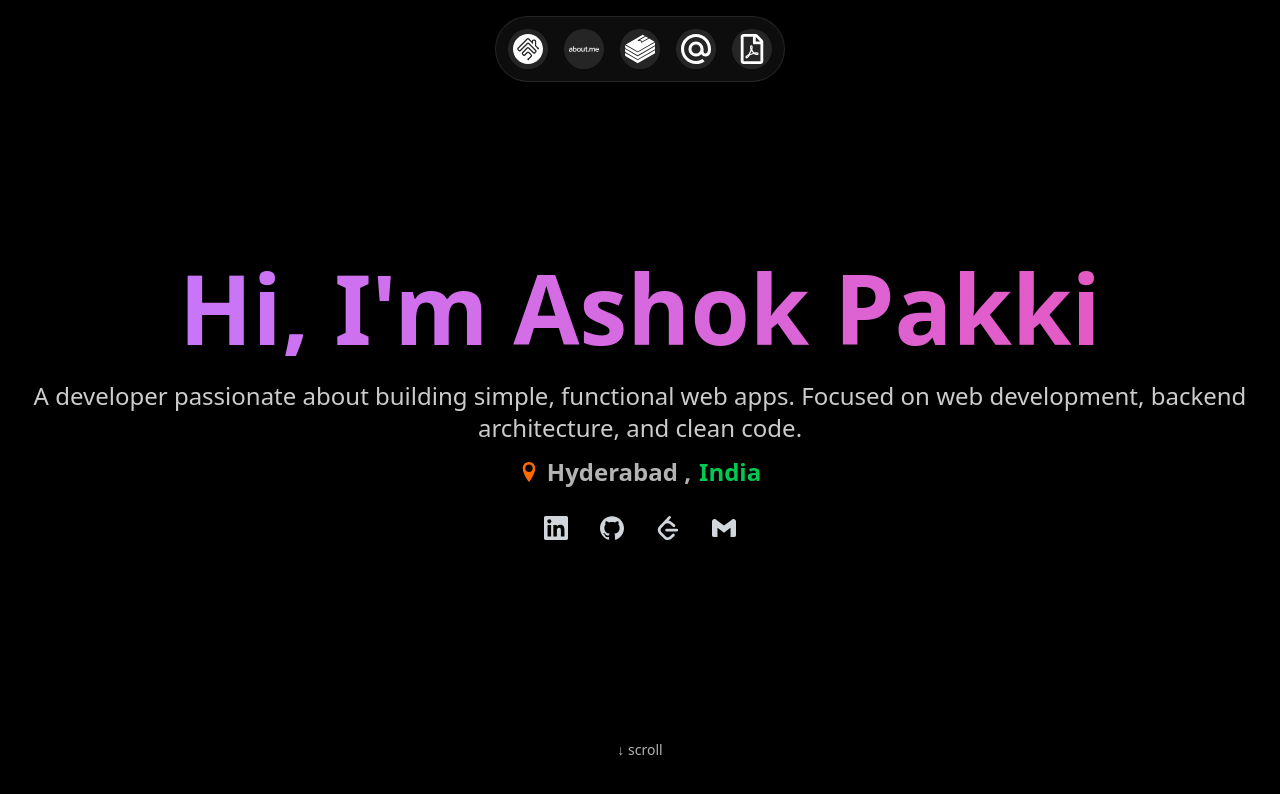
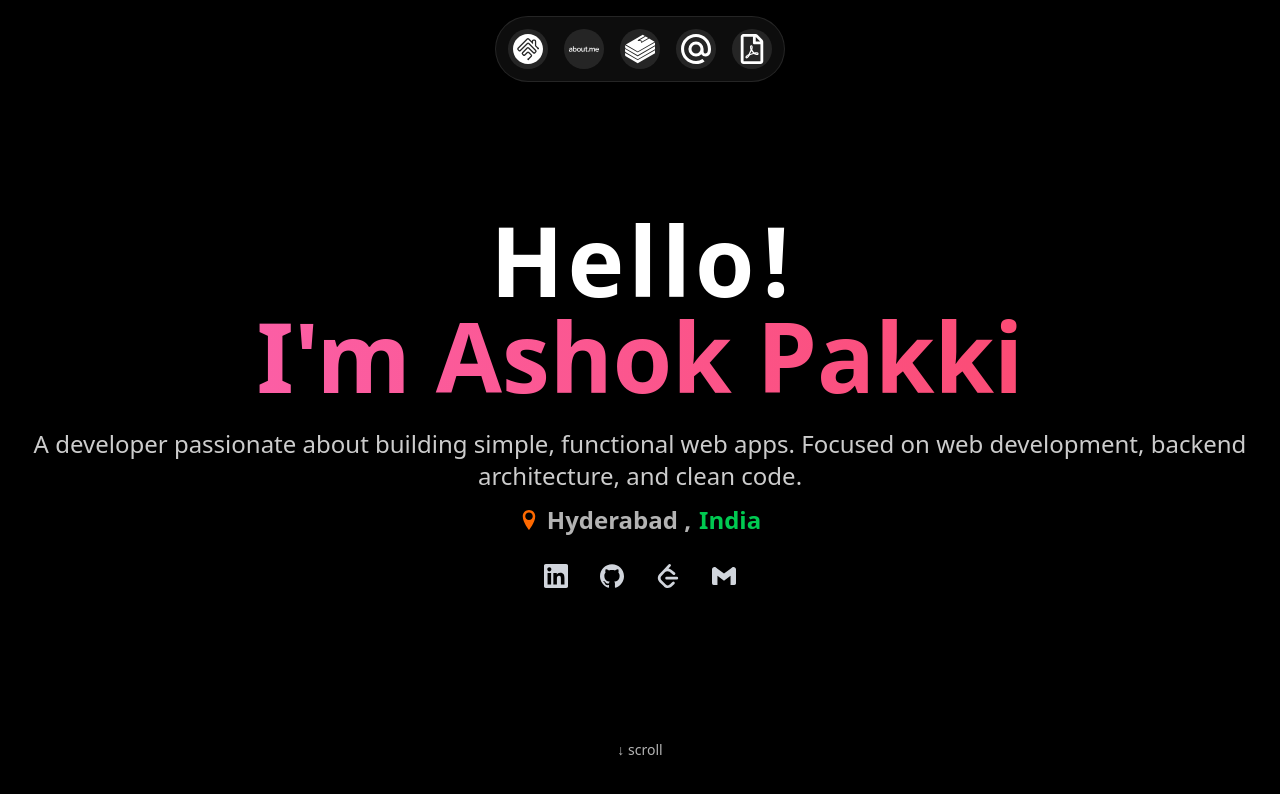
Before and after one commit to ashokpakki/my-portfolio, a React (Vite) app: page / in a window 1280 px wide. Shown: the top 794 px of the page. Built offline with nearby package versions, Linux system fonts and the light colour scheme.

Commit message:
final change

```diff
--- a/src/components/About.tsx
+++ b/src/components/About.tsx
@@ -1,5 +1,5 @@
 import { motion } from "framer-motion";
-
+import Greeting from "./Greeting";
 export default function About() {
   const skills = [
     {
@@ -132,7 +132,7 @@ export default function About() {
         whileInView={{ opacity: 1, y: 0 }}
         viewport={{ once: true }}
         transition={{ duration: 0.6 }}
-        className="text-4xl md:text-6xl font-bold mb-10"
+        className="text-7xl md:text-7xl font-extrabold mb-6 bg-gradient-to-r from-purple-400 via-pink-500 to-red-500 bg-clip-text text-transparent animate-gradient cursor-hover"
       >
         About Me
       </motion.h2>
@@ -149,9 +149,9 @@ export default function About() {
         >
           {/* Work Experience */}
           <div>
-            <h3 className="text-2xl font-semibold mb-3 text-cyan-400">
+            <h2 className="text-2xl font-semibold mb-3 text-cyan-400">
               Work Experience
-            </h3>
+            </h2>
             <ul className="space-y-3 text-white/80">
               <li>
                 <p className="flex items-center gap-3 text-lg">
@@ -172,9 +172,9 @@ export default function About() {
 
           {/* Education */}
           <div>
-            <h3 className="text-2xl font-semibold mb-3 text-cyan-400">
+            <h2 className="text-2xl font-semibold mb-3 text-cyan-400">
               Education
-            </h3>
+            </h2>
             <ul className="space-y-3 text-white/80">
               <li>
                 <p className="flex items-center gap-3 text-lg">
@@ -222,7 +222,9 @@ export default function About() {
           transition={{ duration: 0.6 }}
           className="flex flex-col items-center"
         >
-          <h2 className="text-xl font-semibold text-white mb-3">Tech Skills</h2>
+          <h2 className="text-2xl font-semibold mb-3 text-cyan-400">
+            Tech Skills
+          </h2>
 
           <div className="grid grid-cols-3 sm:grid-cols-4 gap-8 place-items-center">
             {skills.map((s, i) => (
--- a/src/components/Contact.tsx
+++ b/src/components/Contact.tsx
@@ -13,7 +13,9 @@ export default function Contact() {
         viewport={{ once: true }}
         className="max-w-xl w-full"
       >
-        <h2 className="text-4xl font-bold mb-6 text-center">Contact Me</h2>
+        <h2 className="text-4xl font-bold mb-6 text-center text-cyan-400">
+          Contact Me
+        </h2>
 
         <form
           className="flex flex-col gap-4"
--- /dev/null
+++ b/src/components/Greeting.tsx
@@ -0,0 +1,47 @@
+import { motion } from "framer-motion";
+const Greeting = ({ text }) => {
+  const letters = Array.from(text);
+
+  const container = {
+    hidden: { opacity: 0 },
+    visible: (i = 1) => ({
+      opacity: 1,
+      transition: { staggerChildren: 0.05, delayChildren: 0.05 * i },
+    }),
+  };
+
+  const child = {
+    hidden: { y: 50, opacity: 0 },
+    visible: {
+      y: 0,
+      opacity: 1,
+      transition: {
+        type: "spring",
+        damping: 12,
+        stiffness: 200,
+      },
+    },
+  };
+
+  return (
+    <motion.h1
+      className="text-6xl md:text-8xl font-extrabold flex justify-center"
+      variants={container}
+      initial="hidden"
+      animate="visible"
+    >
+      {letters.map((char, index) => (
+        <motion.span
+          key={index}
+          variants={child}
+          className="mx-0.5 text-transparent text-white"
+          whileHover={{ scale: 1.2, textShadow: "0px 0px 20px #00ffffff" }}
+        >
+          {char}
+        </motion.span>
+      ))}
+    </motion.h1>
+  );
+};
+
+export default Greeting;
--- a/src/components/Hero.tsx
+++ b/src/components/Hero.tsx
@@ -1,6 +1,7 @@
 import { motion } from "framer-motion";
 import { SiLinkedin, SiGithub, SiLeetcode, SiGmail } from "react-icons/si";
 import { ImLocation } from "react-icons/im";
+import Greeting from "./Greeting";
 
 export default function Hero() {
   return (
@@ -16,9 +17,15 @@ export default function Hero() {
         className="text-center"
       >
         {/* BIG Animated Gradient Text */}
-        <h1 className="text-6xl md:text-8xl font-extrabold mb-6 bg-gradient-to-r from-purple-400 via-pink-500 to-red-500 bg-clip-text text-transparent animate-gradient">
-          Hi, I'm Ashok Pakki
+        <h1>
+          <Greeting text="Hello !" />
         </h1>
+        <motion.h1
+          whileHover={{ scale: 1.1, textShadow: "0px 0px 20px #ff00ffff" }}
+          className="text-7xl md:text-8xl font-extrabold mb-6 bg-gradient-to-r from-pink-400 via-red-500 to-purple-500 bg-clip-text text-transparent animate-gradient cursor-hover"
+        >
+          I'm Ashok Pakki
+        </motion.h1>
 
         {/* Subtitle */}
         <motion.p
--- a/src/components/Projects.tsx
+++ b/src/components/Projects.tsx
@@ -1,5 +1,5 @@
 import { motion } from "framer-motion";
-
+import Greeting from "./Greeting";
 export default function Projects() {
   const projects = [
     {
@@ -42,12 +42,16 @@ export default function Projects() {
       className="h-screen w-full bg-black text-white flex flex-col px-6 py-10"
     >
       <br />
-      <br />
-      <br />
-      <h2 className="text-4xl md:text-6xl font-bold mb-10 text-center">
+
+      <motion.h1
+        initial={{ opacity: 0, y: 20 }}
+        whileInView={{ opacity: 1, y: 0 }}
+        viewport={{ once: true }}
+        transition={{ duration: 0.6 }}
+        className="text-7xl md:text-8xl font-extrabold mb-6 leading-relaxed text-center bg-gradient-to-r from-purple-400 via-pink-500 to-red-500 bg-clip-text text-transparent animate-gradient cursor-hover"
+      >
         Projects
-      </h2>
-
+      </motion.h1>
       <div className="flex-1 overflow-x-auto overflow-y-hidden">
         {/* HORIZONTAL 2-ROW AUTO-FLOW GRID */}
         <div
```
